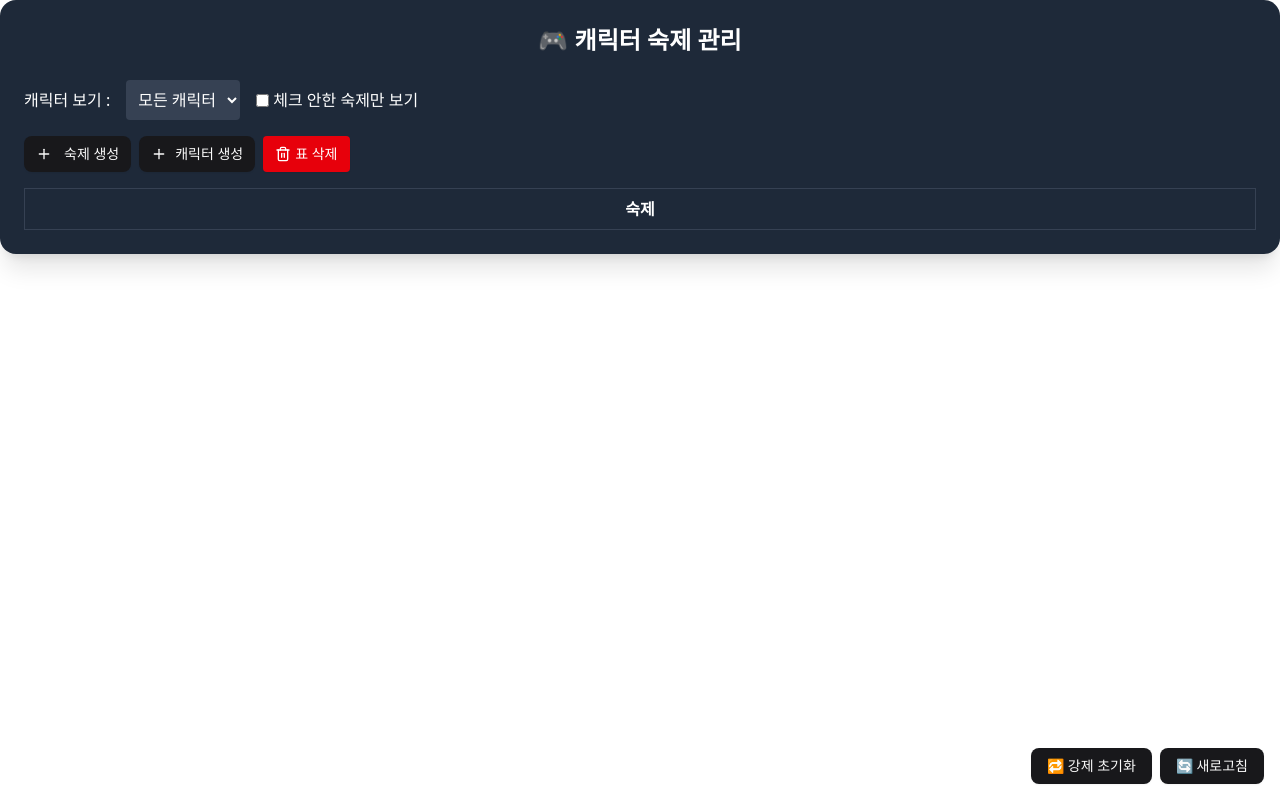
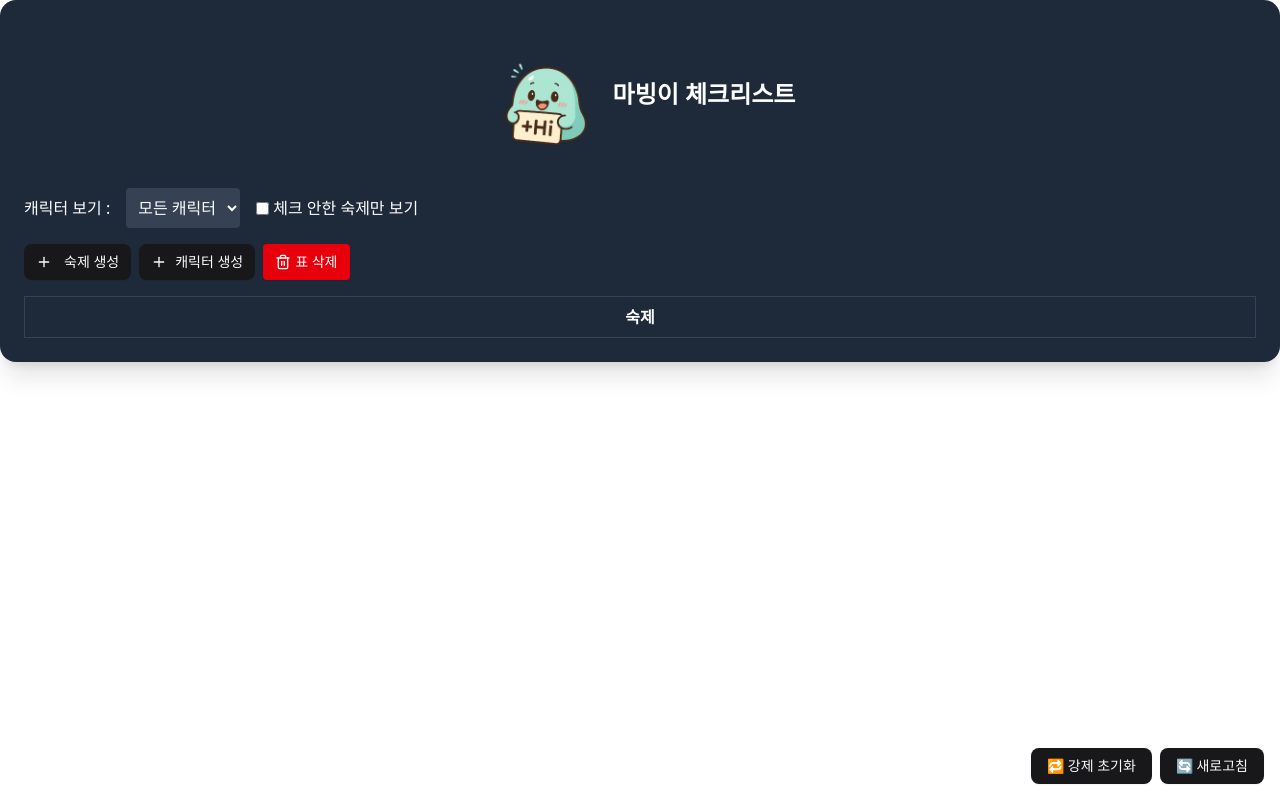
Before and after one commit to harleysol/mabing-checklist-fresh, a Next.js app: page / in a window 1280 px wide. Built offline with nearby package versions, Linux system fonts and the light colour scheme.

Commit message:
🚀 강제로 main 브랜치 트리거 배포

```diff
--- a/components/TaskChecklist.jsx
+++ b/components/TaskChecklist.jsx
@@ -386,7 +386,10 @@ export default function TaskChecklist() {
 
   return (
     <div className="p-6 bg-gray-800 text-white rounded-2xl shadow-xl overflow-auto">
-      <h1 className="text-2xl font-bold mb-6 text-center">🎮 캐릭터 숙제 관리</h1>
+      <h1 className="text-2xl font-bold mb-6 text-center flex items-center justify-center gap-2">
+        <img src="/mabing-icon.png" alt="마빙이" className="w-30 h-30 mt-5" />
+        마빙이 체크리스트
+      </h1>
 
       {/* 캐릭터 필터 */}
       <div className="mb-4 flex items-center gap-4">
```
Also changed, not shown: force-trigger.txt (added), public/mabing-icon.png (added).
